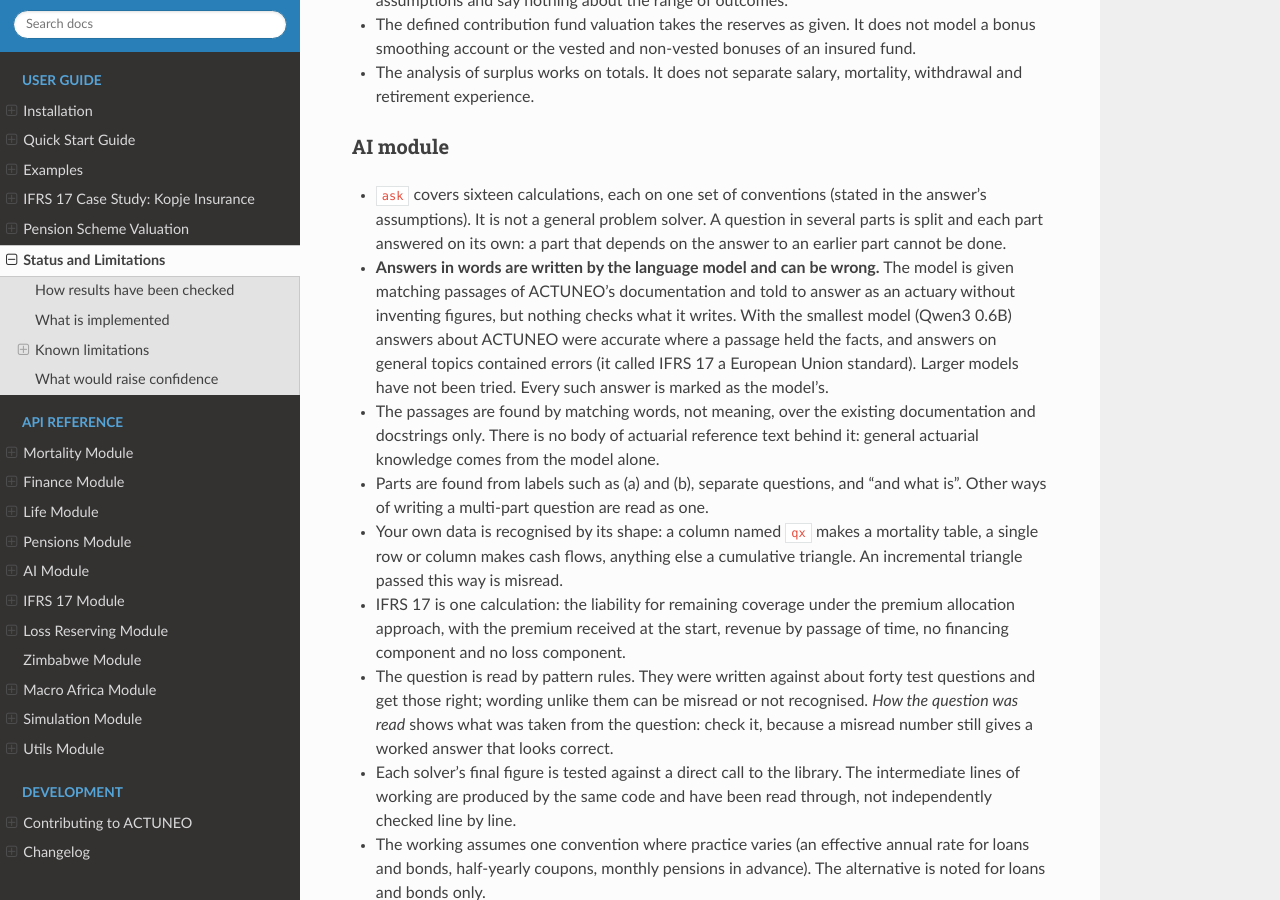
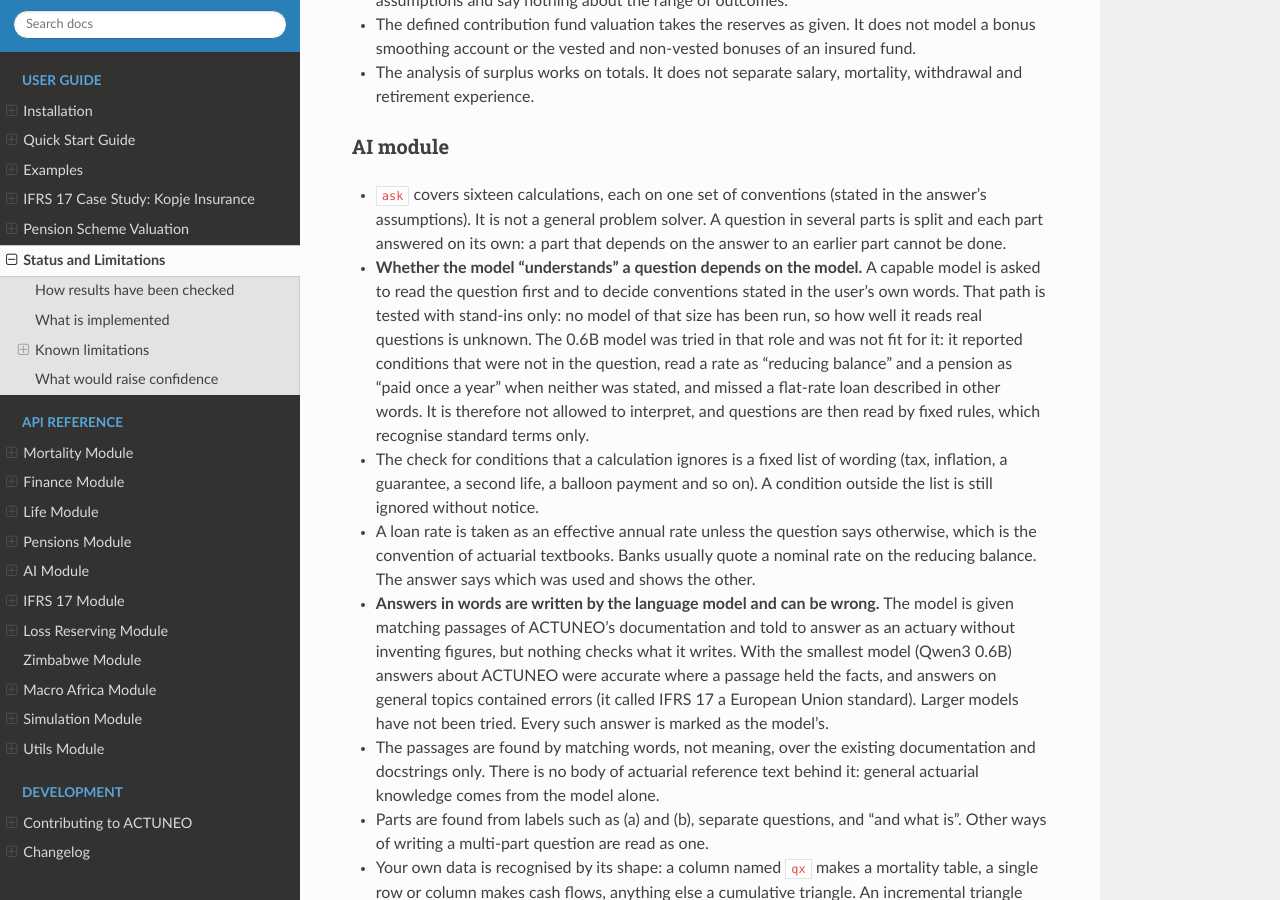
Before and after one commit to ShannonT20/ACTUNEO, a Sphinx documentation site: the page built from docs/status.rst, in a window 1280 px wide and 900 px high, scrolled down 5940 px. Built offline with Sphinx 7.4.7 and the Read the Docs theme 3.1.0, drawn with Linux system fonts in a browser that asks for light colours.

Commit message:
Docs and notebook: what was understood, loan conventions, and when the model reads the question

```diff
--- a/docs/status.rst
+++ b/docs/status.rst
@@ -405,6 +405,23 @@
   (stated in the answer's assumptions). It is not a general problem solver.
   A question in several parts is split and each part answered on its own:
   a part that depends on the answer to an earlier part cannot be done.
+* **Whether the model "understands" a question depends on the model.** A
+  capable model is asked to read the question first and to decide
+  conventions stated in the user's own words. That path is tested with
+  stand-ins only: no model of that size has been run, so how well it reads
+  real questions is unknown. The 0.6B model was tried in that role and was
+  not fit for it: it reported conditions that were not in the question,
+  read a rate as "reducing balance" and a pension as "paid once a year" when
+  neither was stated, and missed a flat-rate loan described in other words.
+  It is therefore not allowed to interpret, and questions are then read by
+  fixed rules, which recognise standard terms only.
+* The check for conditions that a calculation ignores is a fixed list of
+  wording (tax, inflation, a guarantee, a second life, a balloon payment and
+  so on). A condition outside the list is still ignored without notice.
+* A loan rate is taken as an effective annual rate unless the question says
+  otherwise, which is the convention of actuarial textbooks. Banks usually
+  quote a nominal rate on the reducing balance. The answer says which was
+  used and shows the other.
 * **Answers in words are written by the language model and can be wrong.**
   The model is given matching passages of ACTUNEO's documentation and told
   to answer as an actuary without inventing figures, but nothing checks what
```
Also changed, not shown: README.md (+7 -0 lines), docs/changelog.rst (+7 -0 lines), 2 other files.
